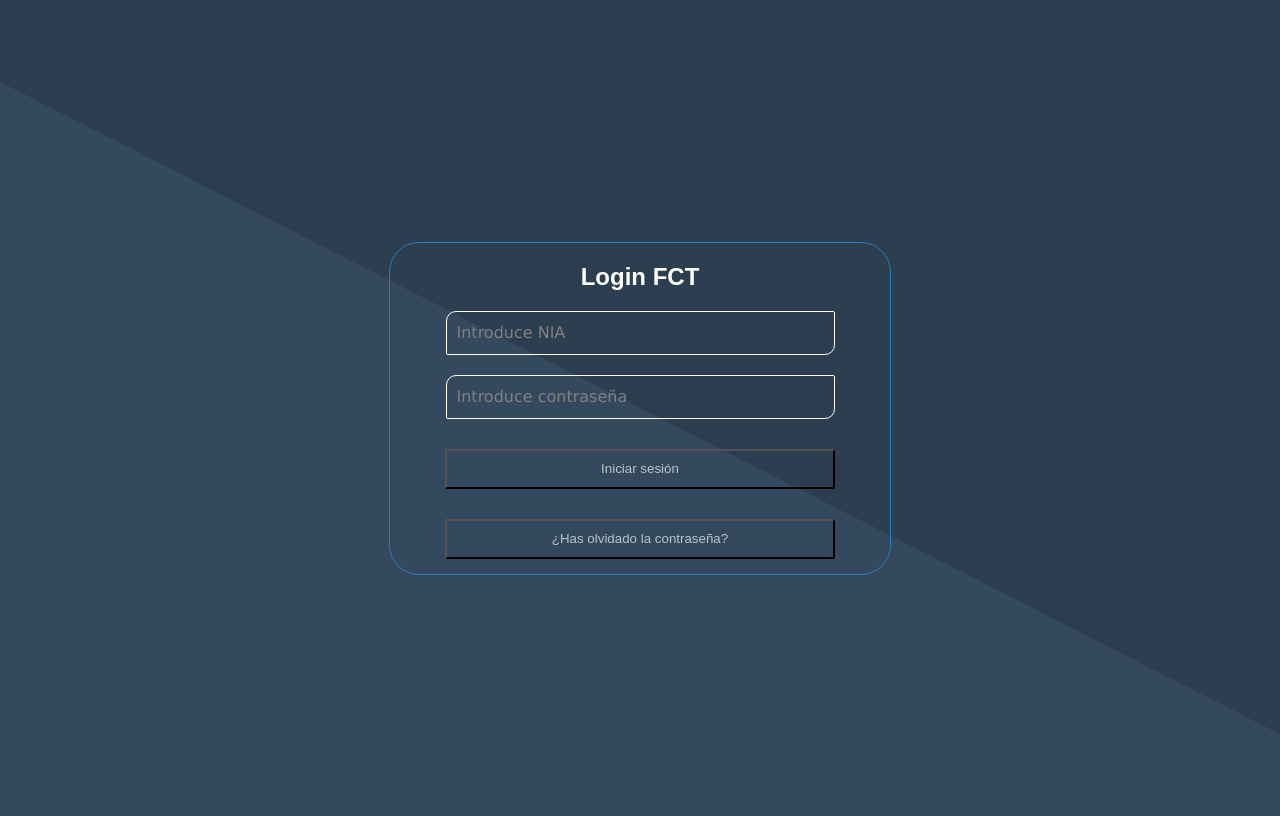
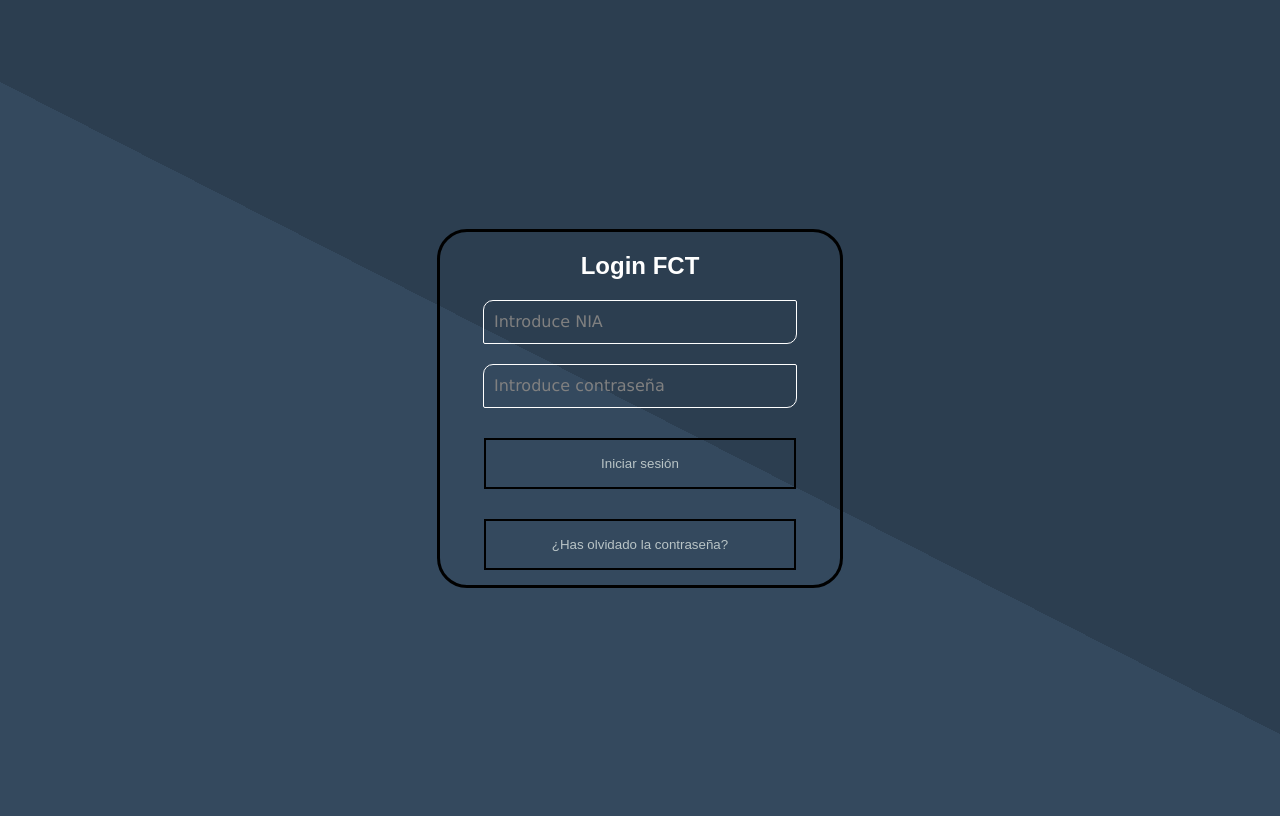
Before and after one commit to JairoPerez/Trabajo-Lenguaje-, a PHP site: page /login.php in a window 1280 px wide. Run offline with PHP 8.4, Linux system fonts and the light colour scheme; data that the repository does not hold is empty.

Commit message:
Diseño login terminado

```diff
--- a/style.css
+++ b/style.css
@@ -7,12 +7,12 @@ body {
   background: linear-gradient(27deg, #34495e 50%, #2c3e50 50%);
 }
 .form-body {
-  width: 500px;
+  width: 400px;
   min-width: 300px;
   border-radius: 30px;
   border-top-left-radius: 30px;
   border-bottom-right-radius: 30px;
-  border: solid 1px #2980b9;
+  border: solid 3px rgb(0, 0, 0);
   margin: 30px;
 }
 
@@ -48,7 +48,7 @@ body {
 
 ::placeholder {
   font-size: 1rem;
-  color: gray;
+  color: grey;
 }
 
 .form-body button {
@@ -56,14 +56,14 @@ body {
   margin: auto;
   margin-top: 30px;
   margin-bottom: 15px;
-  height: 40px;
+  padding: 1rem;
   width: 78%;
   background: transparent;
   color: #b9c4c6;
-  border-radius: 2px;
+  border: solid 2px black;
   cursor: pointer;
+  transition: all .5s;
   outline: none;
-  transition: all 1s ease;
 }
 
 .form-body button:hover {
```
